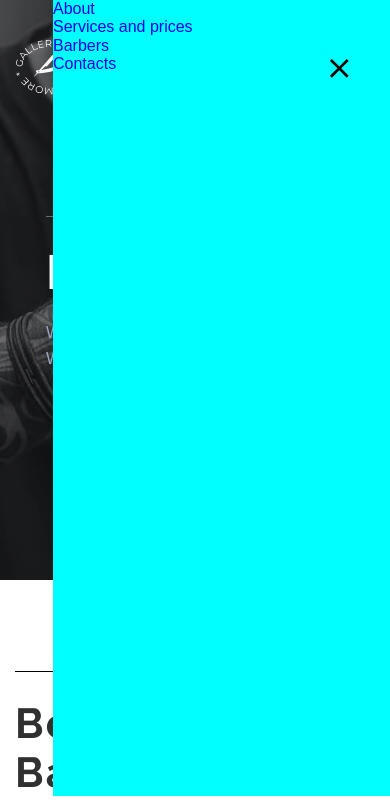
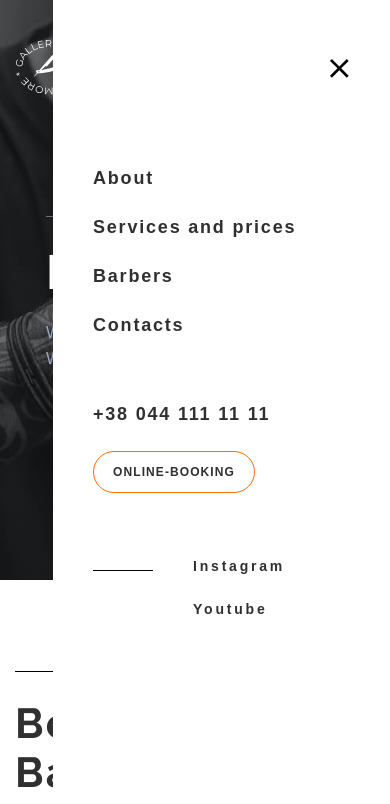
Before and after one commit to strictly-rigid/barbershop_landing, a plain HTML site: page index.html in a window 390 px wide. Both pictures are taken after a click on the button 355 px from the left and 60 px from the top of the page. Shown: the top 804 px of the page. Drawn offline with nearby package versions, Linux system fonts and the light colour scheme.

Commit message:
adaptive styles done

```diff
--- a/css/styles.css
+++ b/css/styles.css
@@ -109,43 +109,6 @@ button {
 .btn:hover,
 .btn:focus {
   background-color: var(--accent-color);
-}
-
-.mobile-menu {
-  position: fixed;
-  max-height: 796px;
-  top: 0;
-  right: 0;
-  width: 337px;
-  height: 100%;
-  z-index: 1000;
-
-  background-color: aqua;
-  opacity: 0;
-  visibility: hidden;
-  pointer-events: none;
-  transition: opacity var(--transition-dur-and-func);
-}
-
-.mobile-menu.is-open {
-  opacity: 1;
-  visibility: visible;
-  pointer-events: auto;
-}
-
-.mobile-menu-container {
-  position: relative;
-}
-
-.mobile-menu-open {
-  height: 40px;
-}
-
-.mobile-menu-close-btn {
-  position: absolute;
-  height: 40px;
-  top: 48px;
-  right: 31px;
 }
 
 .pre-title {
@@ -609,6 +572,139 @@ footer {
   color: var(--primary-text-color);
 }
 
+/* ----------------- MOBILE-MENU ----------------- */
+
+.mobile-menu {
+  position: fixed;
+  max-height: 796px;
+  top: 0;
+  right: 0;
+  width: 337px;
+  height: 100%;
+  z-index: 1000;
+  padding-top: 48px;
+  padding-bottom: 48px;
+  padding-left: 40px;
+  padding-right: 40px;
+
+  background-color: var(--third-text-color);
+  opacity: 0;
+  visibility: hidden;
+  pointer-events: none;
+  transition: opacity var(--transition-dur-and-func);
+}
+
+.mobile-menu.is-open {
+  opacity: 1;
+  visibility: visible;
+  pointer-events: auto;
+}
+
+/* .mobile-menu-container {
+  position: relative;
+} */
+
+.mobile-menu-open {
+  height: 40px;
+}
+.mobile-menu-btn {
+  color: var(--headers-color);
+  transition: color var(--transition-dur-and-func);
+}
+
+.mobile-menu-btn:is(:hover, :focus) {
+  color: var(--third-text-color);
+}
+
+.mobile-menu-close-btn {
+  position: absolute;
+  height: 40px;
+  top: 48px;
+  right: 31px;
+  /* margin-bottom: 30px; */
+  transition: fill var(--transition-dur-and-func);
+}
+
+.mobile-menu-close-btn:is(:hover, :focus) {
+  fill: var(--accent-color);
+}
+
+.mobile-burger-icon {
+  fill: var(--third-text-color);
+}
+
+.mobile-menu-container {
+  height: 100%;
+  display: flex;
+  flex-direction: column;
+  justify-content: flex-start;
+  overflow-y: auto;
+}
+
+.mobile-menu-nav {
+  margin-top: 118px;
+  margin-bottom: 64px;
+}
+.mobile-menu-contacts {
+  margin-bottom: 64px;
+}
+
+.mobile-menu-link {
+  font-weight: 600;
+  font-size: 18px;
+  line-height: calc(25 / 18);
+  letter-spacing: 0.1em;
+
+  color: var(--headers-color);
+  transition: color var(--transition-dur-and-func);
+}
+
+.mobile-menu-link:is(:hover, :focus) {
+  color: var(--accent-color);
+}
+
+.mobile-menu-item:not(:last-child) {
+  margin-bottom: 24px;
+}
+
+.mobile-menu-span {
+  content: "";
+  display: block;
+  width: 60px;
+  height: 1px;
+  background-color: currentColor;
+}
+
+.mobile-menu-tel {
+  font-weight: 600;
+  font-size: 18px;
+  line-height: calc(25 / 18);
+  letter-spacing: 0.1em;
+  text-transform: uppercase;
+
+  color: var(--headers-color);
+}
+
+.mobile-menu-soc-container {
+  display: flex;
+  gap: 40px;
+  align-items: baseline;
+}
+
+.mobile-menu-soc-link {
+  font-weight: 600;
+  font-size: 14px;
+  line-height: calc(19 / 14);
+  letter-spacing: 0.2em;
+
+  color: var(--headers-color);
+  transition: color var(--transition-dur-and-func);
+}
+
+.mobile-menu-soc-link:is(:hover, :focus) {
+  color: var(--accent-color);
+}
+
 /* ================320-...================ styles */
 
 @media screen and (min-width: 320px) {
@@ -816,7 +912,7 @@ footer {
     width: 100%;
     display: flex;
     justify-content: space-between;
-    align-items: center;
+    align-items: baseline;
   }
   .navigation {
     display: flex;
@@ -824,6 +920,7 @@ footer {
 
   .header-list {
     display: flex;
+    margin-left: 54px;
   }
 
   .header-contacts {
@@ -969,7 +1066,7 @@ footer {
   }
 
   .barbers-container {
-    max-width: 450px;
+    width: 480px;
   }
 
   .gallery-list {
@@ -1020,8 +1117,13 @@ footer {
     padding-bottom: 120px;
   }
 
-  .header {
+  /* .header {
     padding-right: 17px;
+  } */
+
+  .main-header {
+    font-size: 72px;
+    line-height: calc(85 / 72);
   }
 
   .header-list {
@@ -1034,6 +1136,7 @@ footer {
     flex-direction: row;
     align-items: center;
     gap: 20px;
+    margin-right: 17px;
   }
 
   .header-list-link {
--- a/index.html
+++ b/index.html
@@ -18,17 +18,17 @@
     <header class="header">
       <div class="container page-header-container">
         <div class="navigation">
-          <div class="nav-container">
-            <a class="logo" href="">
-              <svg class="main-logo" width="69" height="55">
-                <use href="./images/icons.svg#main-logo"></use>
-              </svg>
-              <!-- <img
+          <a class="logo" href="#">
+            <svg class="main-logo" width="69" height="55">
+              <use href="./images/icons.svg#main-logo"></use>
+            </svg>
+            <!-- <img
                 src="./images/logo.svg"
                 alt="site logo"
                 width="69"
                 height="55" /> -->
-            </a>
+          </a>
+          <div class="nav-container">
             <ul class="header-list list">
               <li class="header-list-item">
                 <a class="header-list-link" href="#description">About</a>
@@ -74,6 +74,7 @@
               <use href="./images/icons.svg#mobile-menu-close"></use>
             </svg>
           </button>
+
           <ul class="mobile-menu-nav list">
             <li class="mobile-menu-item">
               <a class="mobile-menu-link" href="#description">About</a>
@@ -88,6 +89,41 @@
               <a class="mobile-menu-link" href="#contacts">Contacts</a>
             </li>
           </ul>
+          <ul class="mobile-menu-contacts">
+            <li class="mobile-menu-item">
+              <a class="mobile-menu-tel" href="tel:+380441111111"
+                >+38 044 111 11 11</a
+              >
+            </li>
+            <li class="mobile-menu-item">
+              <button type="button" class="mobile-menu-btn btn" data-modal-open>
+                Online-booking
+              </button>
+            </li>
+          </ul>
+          <div class="mobile-menu-soc-container">
+            <span class="mobile-menu-span"></span>
+            <ul class="mobile-menu-link-list list">
+              <li class="mobile-menu-item">
+                <a
+                  class="mobile-menu-soc-link link"
+                  href="https://www.instagram.com/"
+                  target="_blank"
+                  rel="noreferrer noopener"
+                  >Instagram</a
+                >
+              </li>
+              <li class="mobile-menu-item">
+                <a
+                  class="mobile-menu-soc-link link"
+                  href="https://www.youtube.com/"
+                  target="_blank"
+                  rel="noreferrer noopener"
+                  >Youtube</a
+                >
+              </li>
+            </ul>
+          </div>
         </div>
       </div>
     </header>
@@ -698,7 +734,7 @@
       </section>
 
       <!--SECTIONS CONTACTS-->
-      <!-- <div class="contact-wrapper">
+      <div class="contact-wrapper">
         <div class="container contact-container">
           <section class="section online-section">
             <h2 class="title form-title">Online-booking</h2>
@@ -792,7 +828,7 @@
             </div>
           </section>
         </div>
-      </div> -->
+      </div>
     </main>
 
     <!--FOOTER-->
```
